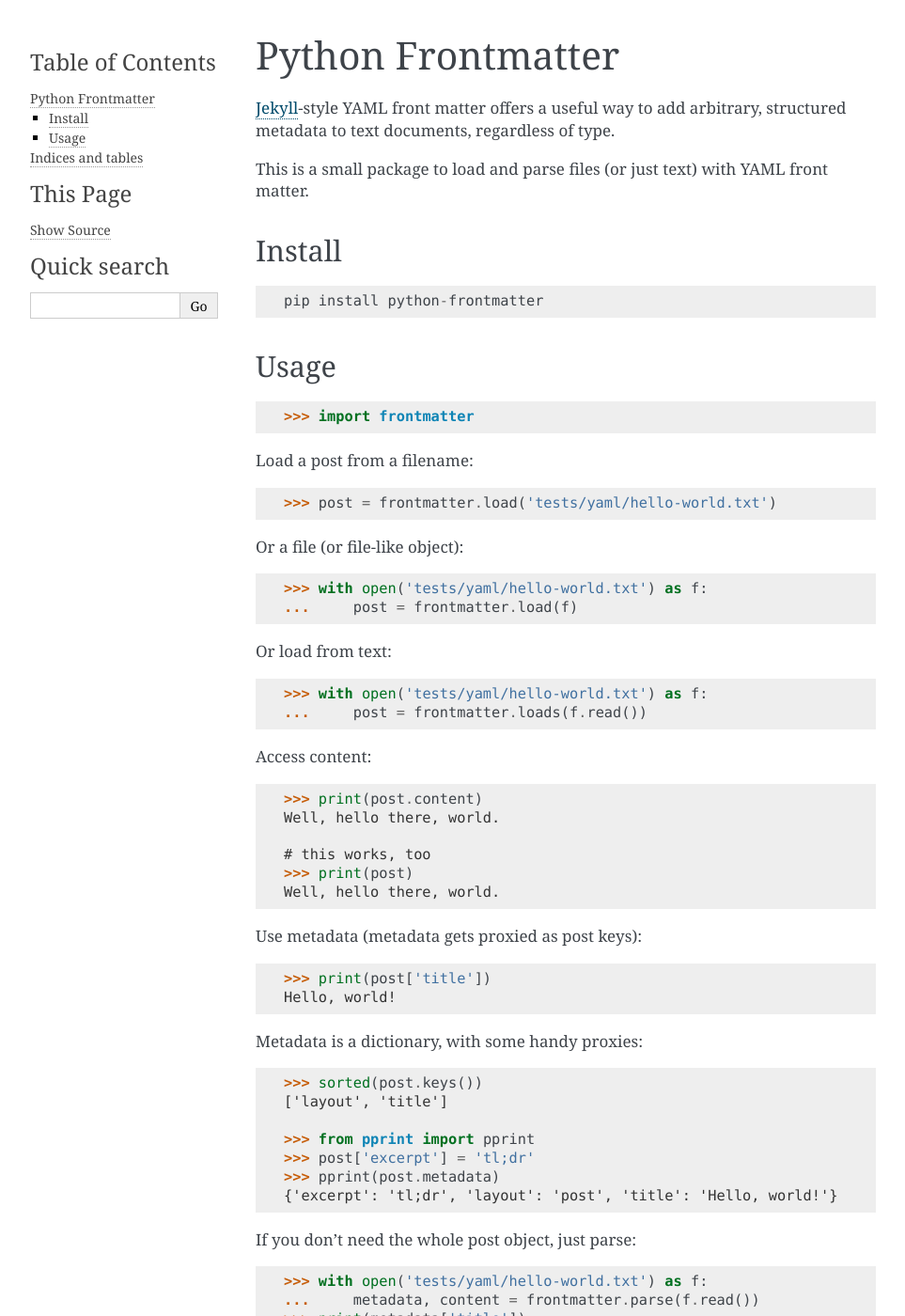
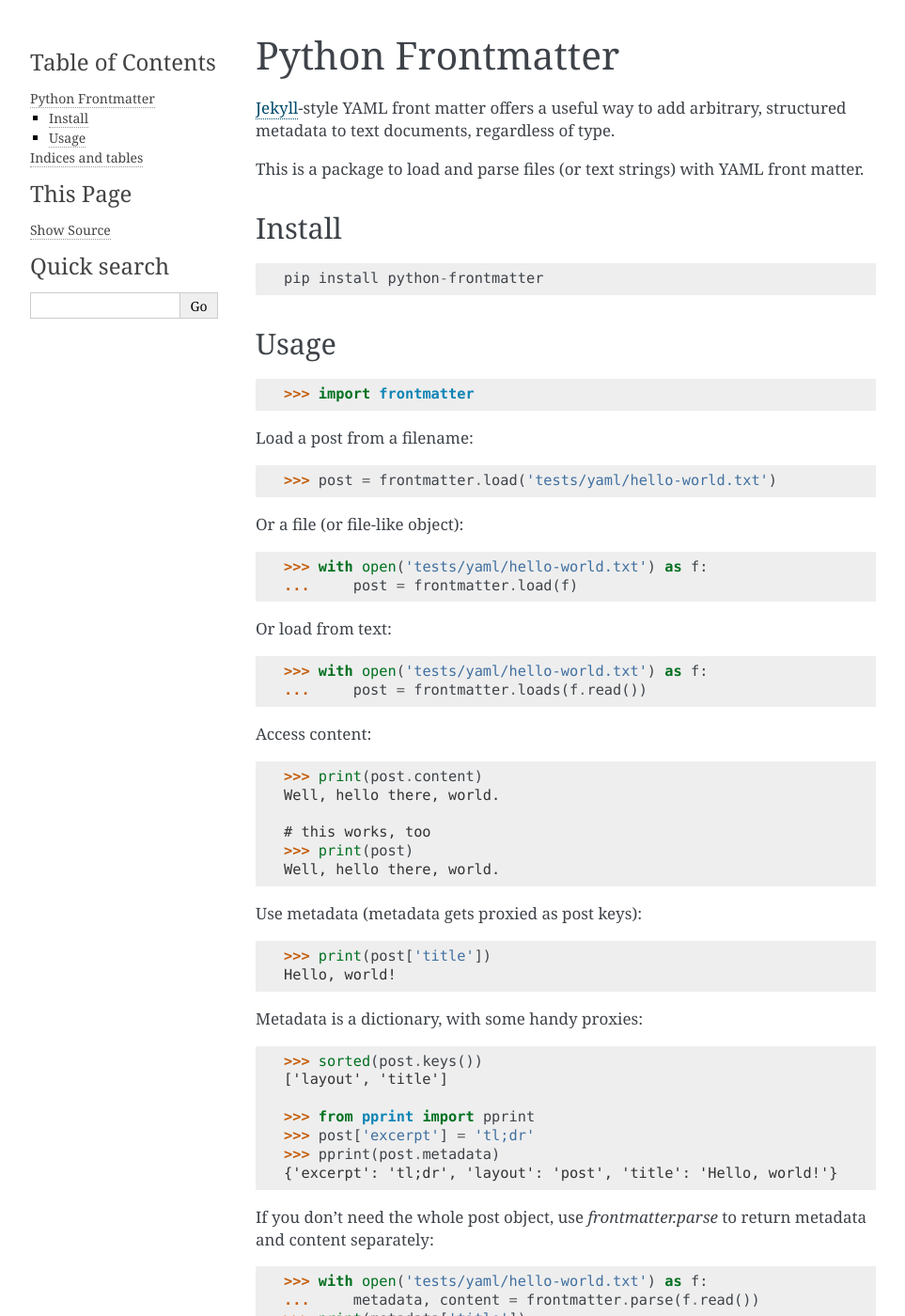
Before and after one commit to eyeseast/python-frontmatter, a Sphinx documentation site: the page built from docs/index.rst, in a window 1280 px wide and 1400 px high. Shown: the whole window at 94% size, without its empty margins (148-1111 px from the left). Built offline with Sphinx 7.4.7, drawn with Linux system fonts in a browser that asks for light colours.

Commit message:
some edits

```diff
--- a/docs/index.rst
+++ b/docs/index.rst
@@ -12,7 +12,7 @@
 useful way to add arbitrary, structured metadata to text documents,
 regardless of type.
 
-This is a small package to load and parse files (or just text) with YAML
+This is a package to load and parse files (or text strings) with YAML
 front matter.
 
 
@@ -80,7 +80,7 @@
     >>> pprint(post.metadata)
     {'excerpt': 'tl;dr', 'layout': 'post', 'title': 'Hello, world!'}
 
-If you don't need the whole post object, just parse:
+If you don't need the whole post object, use `frontmatter.parse` to return metadata and content separately:
 
 ::
 
```
Also changed, not shown: README.md (+2 -0 lines).
